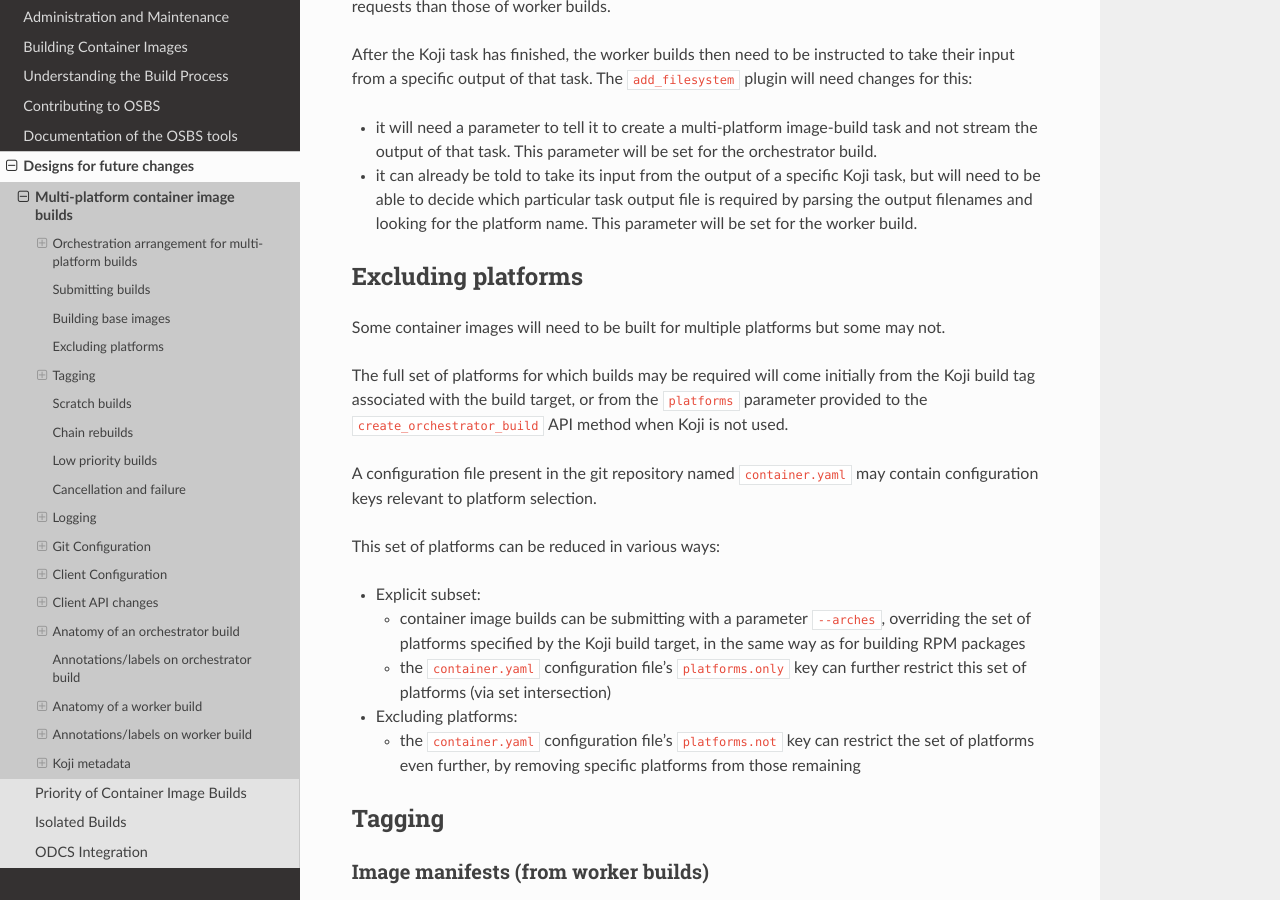
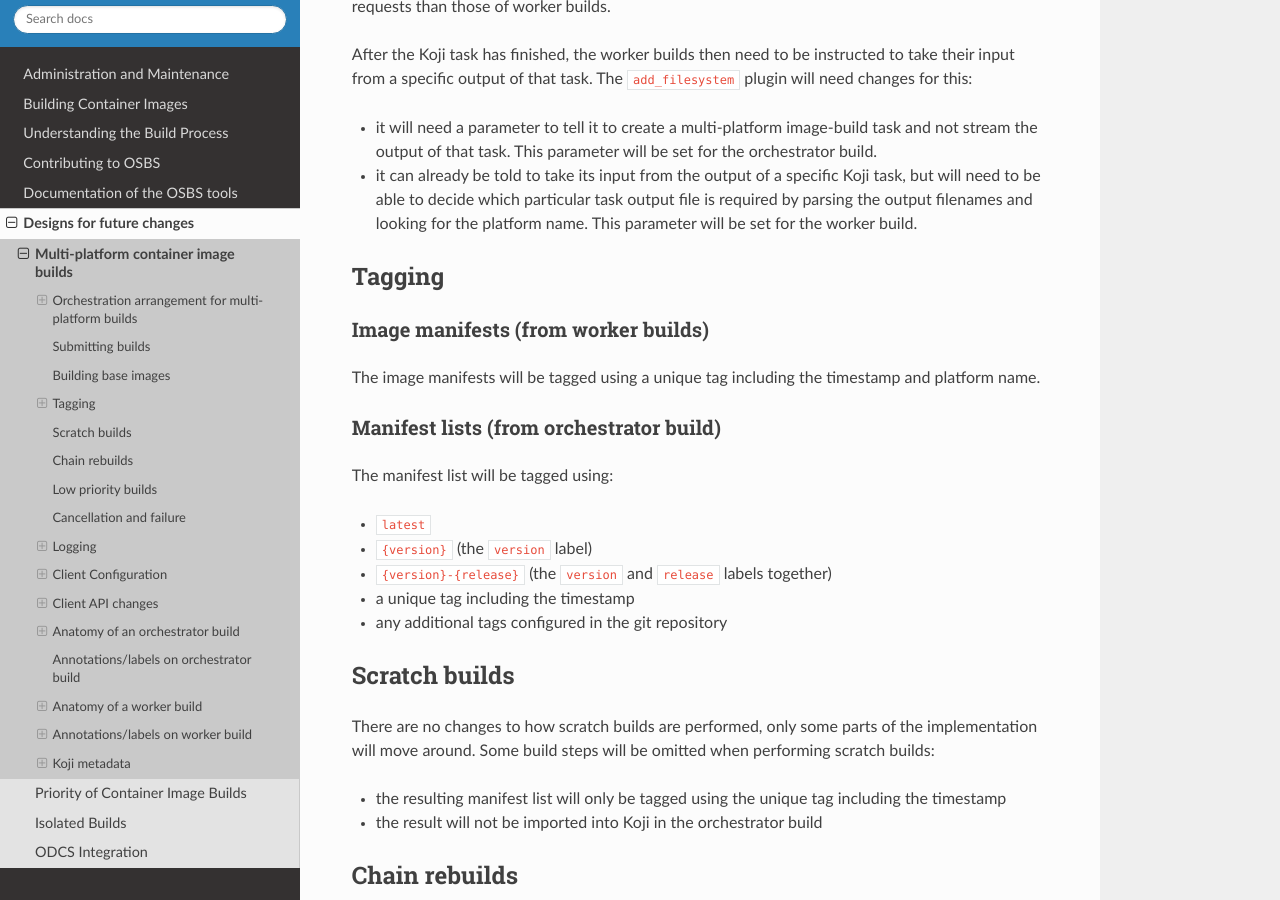
Before and after one commit to containerbuildsystem/osbs-docs, a Sphinx documentation site: the page built from docs/multiarch.rst, in a window 1280 px wide and 900 px high, scrolled down 2575 px. Built offline with Sphinx 7.4.7 and the Read the Docs theme 2.0.0, drawn with Linux system fonts in a browser that asks for light colours; some of the changed text lies outside the part shown.

Commit message:
Describe container.yaml in users.rst
This is moved from multiarch.rst.

Signed-off-by: Tim Waugh <twaugh@redhat.com>

```diff
--- a/docs/multiarch.rst
+++ b/docs/multiarch.rst
@@ -179,38 +179,6 @@
   particular task output file is required by parsing the output
   filenames and looking for the platform name. This parameter will be
   set for the worker build.
-
-Excluding platforms
--------------------
-
-Some container images will need to be built for multiple platforms but
-some may not.
-
-The full set of platforms for which builds may be required will come
-initially from the Koji build tag associated with the build target, or
-from the ``platforms`` parameter provided to the
-``create_orchestrator_build`` API method when Koji is not used.
-
-A configuration file present in the git repository named
-``container.yaml`` may contain configuration keys relevant to platform
-selection.
-
-This set of platforms can be reduced in various ways:
-
-- Explicit subset:
-
-  * container image builds can be submitting with a parameter
-    ``--arches``, overriding the set of platforms specified by the Koji
-    build target, in the same way as for building RPM packages
-
-  * the ``container.yaml`` configuration file's ``platforms.only`` key
-    can further restrict this set of platforms (via set intersection)
-
-- Excluding platforms:
-
-  * the ``container.yaml`` configuration file's ``platforms.not`` key
-    can restrict the set of platforms even further, by removing
-    specific platforms from those remaining
 
 Tagging
 -------
@@ -433,36 +401,6 @@
 - where the worker build log line had no timestamp (perhaps the log
   line had an embedded newline, or was logged outside the adapter
   using a different format), the line was left alone
-
-Git Configuration
------------------
-
-Each git repository to build from may contain a ``container.yaml``
-file in the following format::
-
-  platforms:
-    # all these keys are optional
-
-    only:
-    - x86_64   # can be a list (as here) or a string (as below)
-    - ppc64le
-    - armhfp
-    not: armhfp
-
-platforms
-~~~~~~~~~
-
-Keys in this map relate to multi-platform builds.
-
-only
-  list of platform names (or a single platform name as a string); this
-  will be combined with the ``platforms`` parameter to the
-  `orchestrate_build`_ plugin using set intersection
-
-not
-  list of platform names (or a single platform name as a string);
-  platforms named here will be removed from the ``platforms``
-  parameter to the `orchestrate_build`_ plugin using set difference
 
 Client Configuration
 --------------------
```
Also changed, not shown: docs/users.rst (+39 -0 lines).
